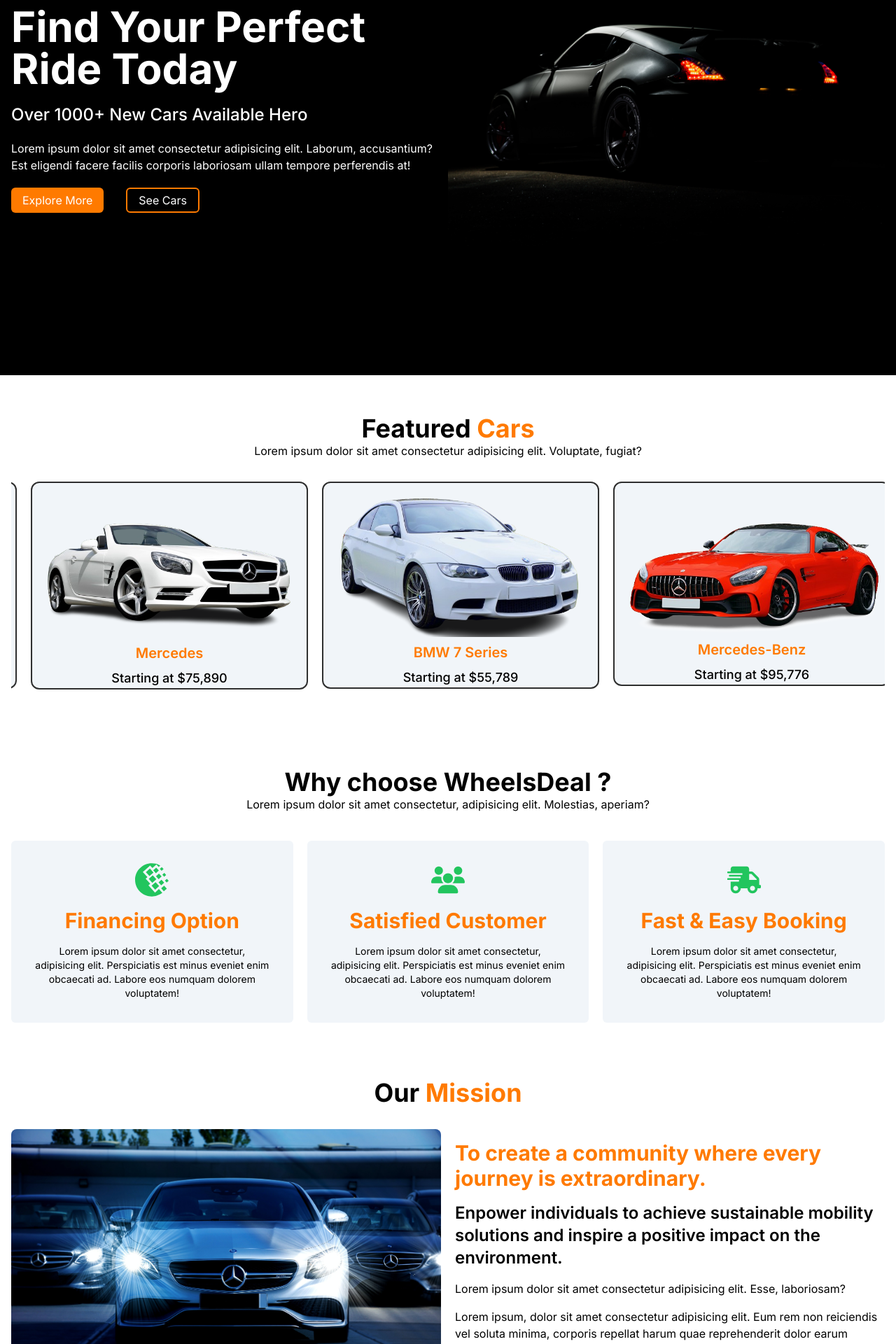
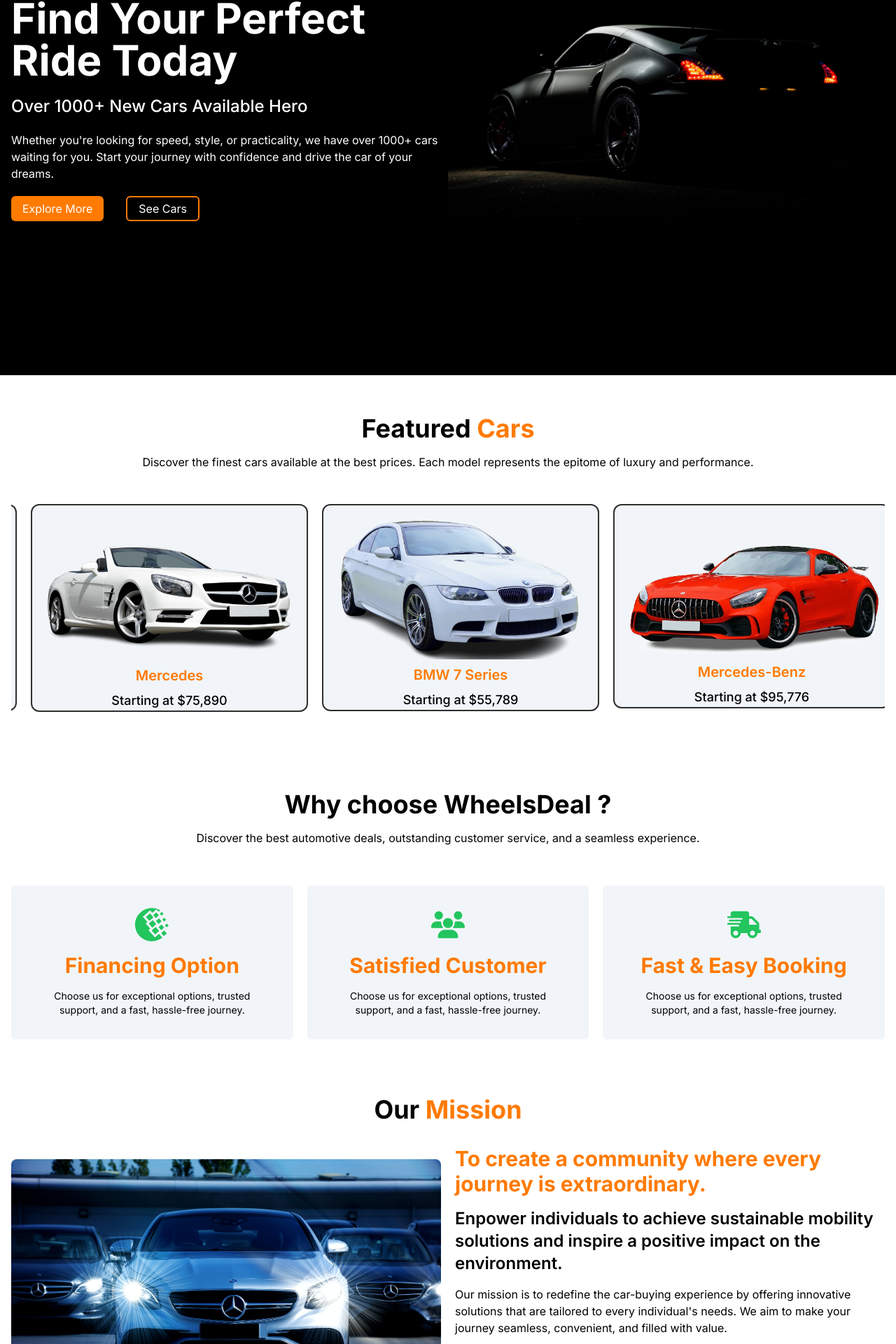
Before and after one commit to NipunSachintha-NS/Car-Selling-Site, a React (Vite) app: page / in a window 1280 px wide. Shown: the part 264-2184 px from the top of the page at 70% size. Built offline with nearby package versions, Linux system fonts and the light colour scheme.

Commit message:
Update Home Page

```diff
--- a/src/components/Home/Featured/Featured.jsx
+++ b/src/components/Home/Featured/Featured.jsx
@@ -86,7 +86,7 @@
     <div className='container mt-14'>
         <h1 className='font-bold text-4xl text-center'>Featured <span className='text-primary'>Cars</span></h1>
 
-        <p className='text-center'>Lorem ipsum dolor sit amet consectetur adipisicing elit. Voluptate, fugiat?</p>
+        <p className='text-center py-4'>Discover the finest cars available at the best prices. Each model represents the epitome of luxury and performance.</p>
 
         <div className='mt-8'>
             <Slider {...settings}>
--- a/src/components/Home/Hero/Hero.jsx
+++ b/src/components/Home/Hero/Hero.jsx
@@ -9,9 +9,9 @@
                 <h1 className='text-4xl lg:text-6xl font-bold leading-tight'>Find Your Perfect Ride Today</h1>
                 <p className='text-lg lg:text-2xl font-medium'>Over 1000+ New Cars Available Hero</p>
                 <p className='text-sm lg:text-base'>
-                    Lorem ipsum dolor sit amet consectetur adipisicing elit.
-                    Laborum, accusantium? Est eligendi facere facilis corporis
-                    laboriosam ullam tempore perferendis at!
+                    Whether you're looking for speed, style, or practicality, we have
+                    over 1000+ cars waiting for you. Start your journey with confidence
+                    and drive the car of your dreams.
                 </p>
 
                 <div className='flex gap-8'>
--- a/src/components/Home/Mission/OurMission.jsx
+++ b/src/components/Home/Mission/OurMission.jsx
@@ -18,11 +18,11 @@
                 <h2 className='font-semibold text-lg lg:text-2xl'>Enpower individuals to achieve sustainable mobility solutions and inspire a
                     positive impact on the environment.
                 </h2>
-                <p className='text-sm lg:text-base'>Lorem ipsum dolor sit amet consectetur adipisicing elit. Esse, laboriosam?</p>
+                <p className='text-sm lg:text-base'>  Our mission is to redefine the car-buying experience by offering innovative solutions that are tailored to every individual's needs.
+                We aim to make your journey seamless, convenient, and filled with value.</p>
 
-                <p className='text-sm lg:text-base'>Lorem ipsum, dolor sit amet consectetur adipisicing elit. Eum rem non reiciendis vel soluta minima,
-                    corporis repellat harum quae reprehenderit dolor earum perferendis odit error praesentium laborum,
-                    eligendi quis impedit!
+                <p className='text-sm lg:text-base'>Beyond providing vehicles, we are dedicated to fostering a sustainable future by promoting eco-friendly practices and empowering
+                communities to make informed decisions about mobility. Together, we drive towards a greener tomorrow.
                 </p>
             </div>
         </div>
--- a/src/components/Home/News/CarNews.jsx
+++ b/src/components/Home/News/CarNews.jsx
@@ -78,7 +78,8 @@
     <div className='container mt-14'>
       <h1 className='font-bold text-4xl text-center'>Cars <span className='text-primary'>News & Advices</span></h1>
 
-      <p className='text-center'>Lorem ipsum dolor sit amet consectetur, adipisicing elit. Doloribus, obcaecati.</p>
+      <p className='text-center py-4'>Stay updated with the latest trends, news, and expert advice in the automobile industry.
+      From innovations in electric vehicles to the latest car launches, we bring you the best insights.</p>
 
       <div className='mt-8'>
         <Slider {...settings}>
--- a/src/components/Home/WhyUs/WhyUs.jsx
+++ b/src/components/Home/WhyUs/WhyUs.jsx
@@ -13,7 +13,7 @@
     <div className='flex flex-col justify-center container md:mt-16 py-10'>
       <h1 className='font-bold text-4xl text-center'>Why choose <span>WheelsDeal </span>?</h1>
 
-      <p className='text-center'>Lorem ipsum dolor sit amet consectetur, adipisicing elit. Molestias, aperiam?</p>
+      <p className='text-center py-4'> Discover the best automotive deals, outstanding customer service, and a seamless experience.</p>
 
       <div className='grid grid-cols-1 md:grid-cols-2 lg:grid-cols-3 mt-10 gap-5'>
         <WhyUsCard icon={icon1} title="Financing Option"/>
--- a/src/components/Home/WhyUs/WhyUsCard.jsx
+++ b/src/components/Home/WhyUs/WhyUsCard.jsx
@@ -6,7 +6,7 @@
       <p>{icon}</p>
       <h1 className='text-primary text-3xl font-bold'>{title}</h1>
       <p className='text-sm'>
-        Lorem ipsum dolor sit amet consectetur, adipisicing elit. Perspiciatis est minus eveniet enim obcaecati ad. Labore eos numquam dolorem voluptatem!
+         Choose us for exceptional options, trusted support, and a fast, hassle-free journey.
       </p>
 
 
```
